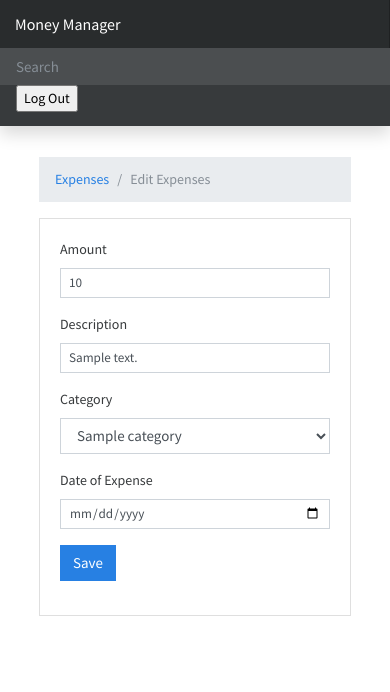
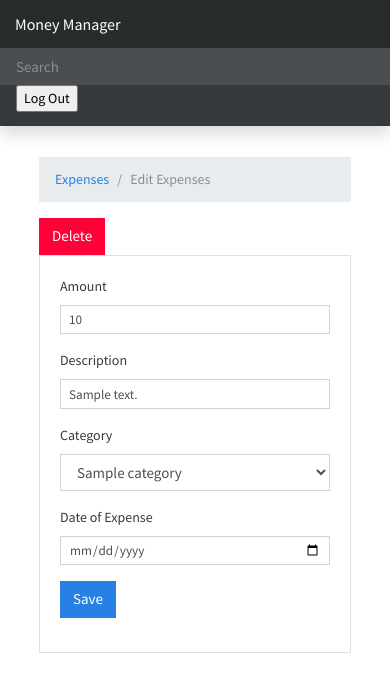
Before and after one commit to Mukhammadkodir27/Money-Manager-Django, a Django app: template templates/expenses/edit-expense.html in a window 390 px wide. Shown: the top 692 px of the page. Run offline with Django 3.2, Linux system fonts and the light colour scheme; the template is opened without the code that fills it: most values are stand-ins (such as "Sample title", 1, 10 or a date in 2020); some libraries are stand-ins or nearby versions.

Commit message:
Delete button success! Delete function success!

```diff
--- a/expenses/urls.py
+++ b/expenses/urls.py
@@ -6,4 +6,5 @@ urlpatterns = [
     path("", views.index, name="expenses"),
     path("add-expense", views.add_expense, name="add-expenses"),
     path("edit-expense/<int:id>", views.expense_edit, name="expense-edit"),
+    path("expense-delete/<int:id>", views.delete_expense, name="expense-delete")
 ]
--- a/templates/expenses/edit-expense.html
+++ b/templates/expenses/edit-expense.html
@@ -3,13 +3,19 @@
 {% block content %}
 
 <div class="container mt-4">
-
+  <div class="row">
+    <div class="col-md-10">
       <nav aria-label="breadcrumb">
         <ol class="breadcrumb">
           <li class="breadcrumb-item"><a href="{% url "expenses" %}">Expenses</a></li>
           <li class="breadcrumb-item active" aria-current="page">Edit Expenses</li>
         </ol>
       </nav>
+    </div>
+    <div class="col-md-2">
+      <a href ="{% url "expense-delete" expense.id %}" class="btn btn-danger btn-md">Delete</a>
+    </div>
+  </div>
 
   <div class="card">
     <div class="card-body">
```
Also changed, not shown: expenses/views.py (+7 -0 lines). Lines whose indentation alone changed are shown as unchanged.
